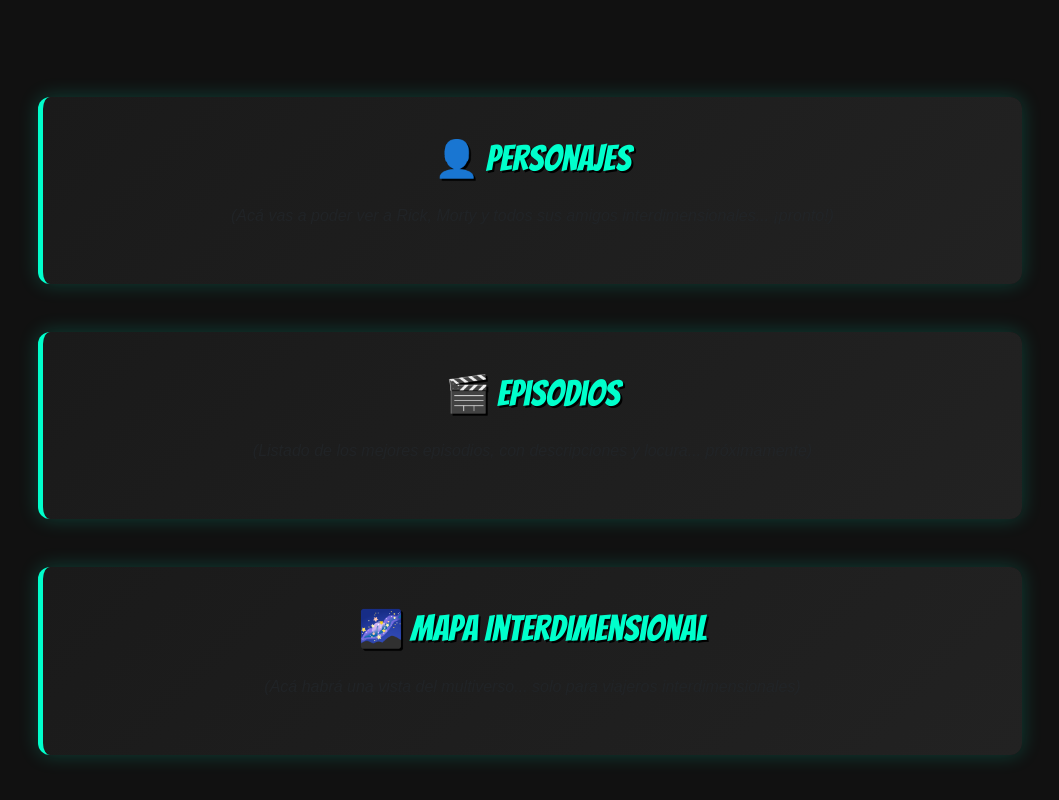
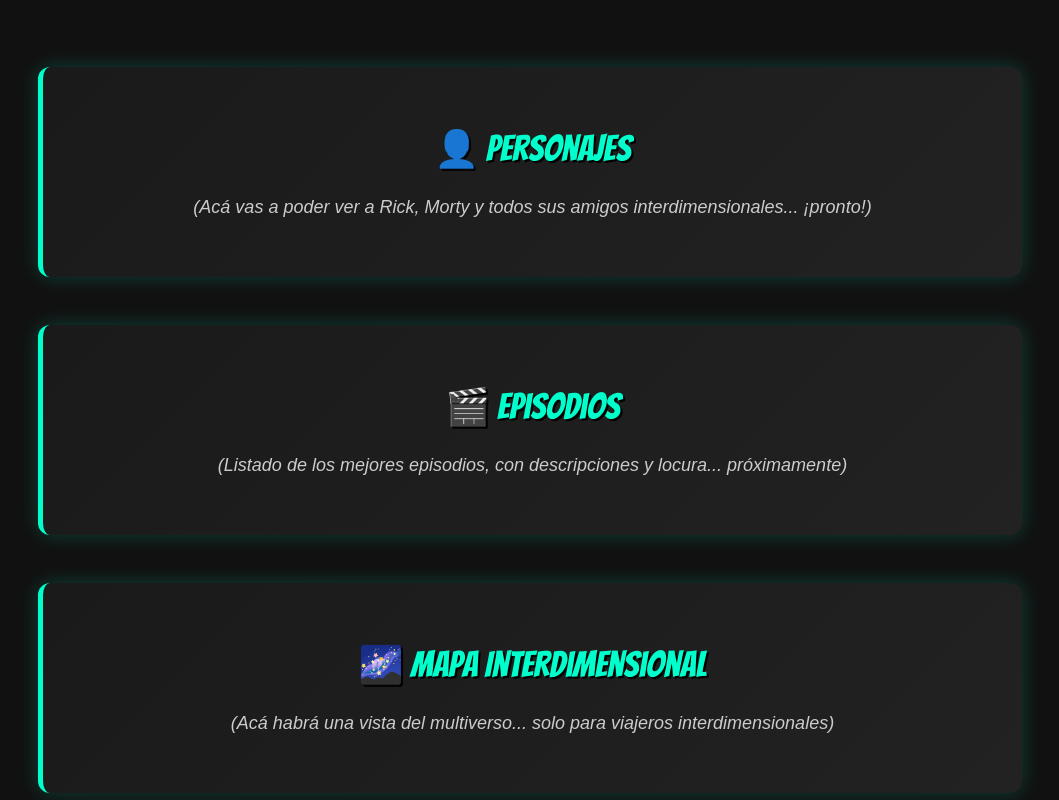
Before and after one commit to Jehp23/Pagina-Rick-y-Morty-LenguajesIII, a plain HTML site: page index.html in a window 1280 px wide. Shown: the part 1080-1880 px from the top of the page, without its empty margins (110-1169 px from the left). Drawn offline with nearby package versions, Linux system fonts and the light colour scheme.

```diff
--- a/index.html
+++ b/index.html
@@ -64,17 +64,17 @@
 
     <section id="personajes" class="section mb-5">
       <h2 class="text-center mb-4">👤 Personajes</h2>
-      <p class="text-center text-muted">(Acá vas a poder ver a Rick, Morty y todos sus amigos interdimensionales... ¡pronto!)</p>
+      <p class="text-center">(Acá vas a poder ver a Rick, Morty y todos sus amigos interdimensionales... ¡pronto!)</p>
     </section>
 
     <section id="episodios" class="section mb-5">
       <h2 class="text-center mb-4">🎬 Episodios</h2>
-      <p class="text-center text-muted">(Listado de los mejores episodios, con descripciones y locura... próximamente)</p>
+      <p class="text-center">(Listado de los mejores episodios, con descripciones y locura... próximamente)</p>
     </section>
 
     <section id="mapa" class="section mb-5">
       <h2 class="text-center mb-4">🌌 Mapa Interdimensional</h2>
-      <p class="text-center text-muted">(Acá habrá una vista del multiverso... solo para viajeros interdimensionales)</p>
+      <p class="text-center">(Acá habrá una vista del multiverso... solo para viajeros interdimensionales)</p>
     </section>
 
   </main>
--- a/styles.css
+++ b/styles.css
@@ -65,6 +65,13 @@
   color: #ccc;
 }
 
+.text-center {
+  text-align: center;
+  color: #ccc;
+  font-size: 18px;
+  margin-top: 20px;
+}
+
 footer {
   background-color: #1a1a1a;
   color: #ccc;
```
